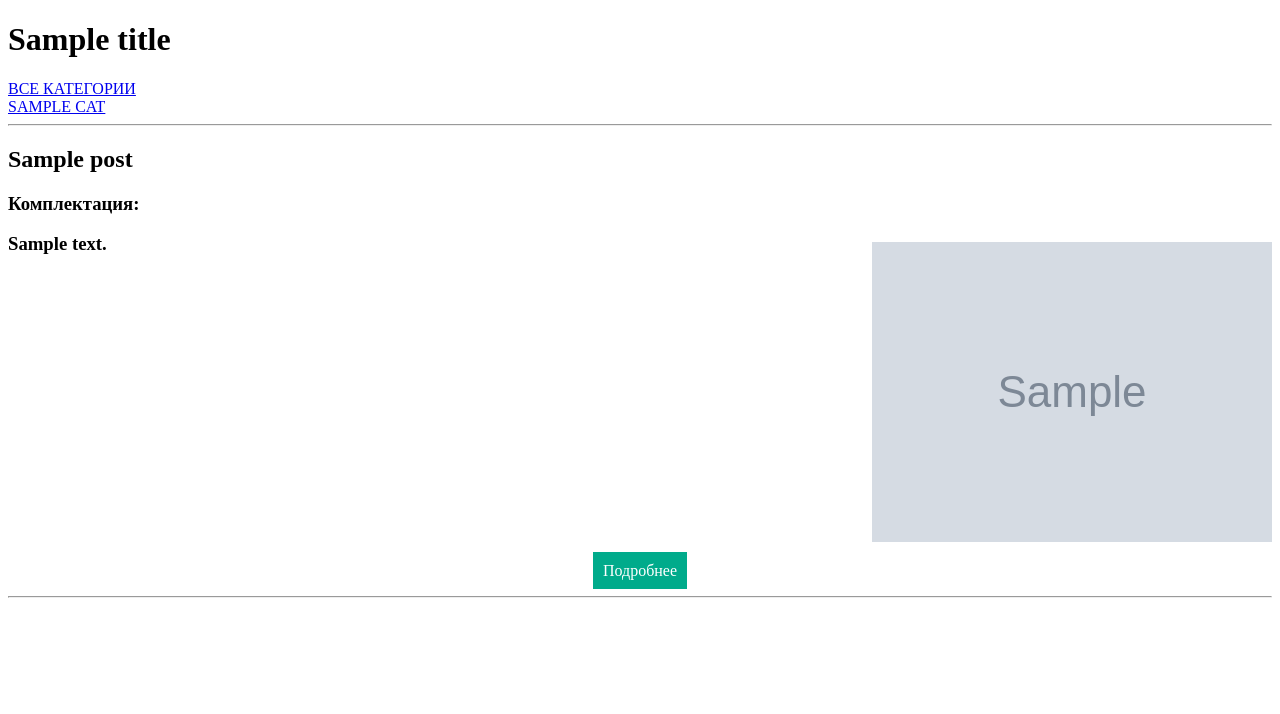
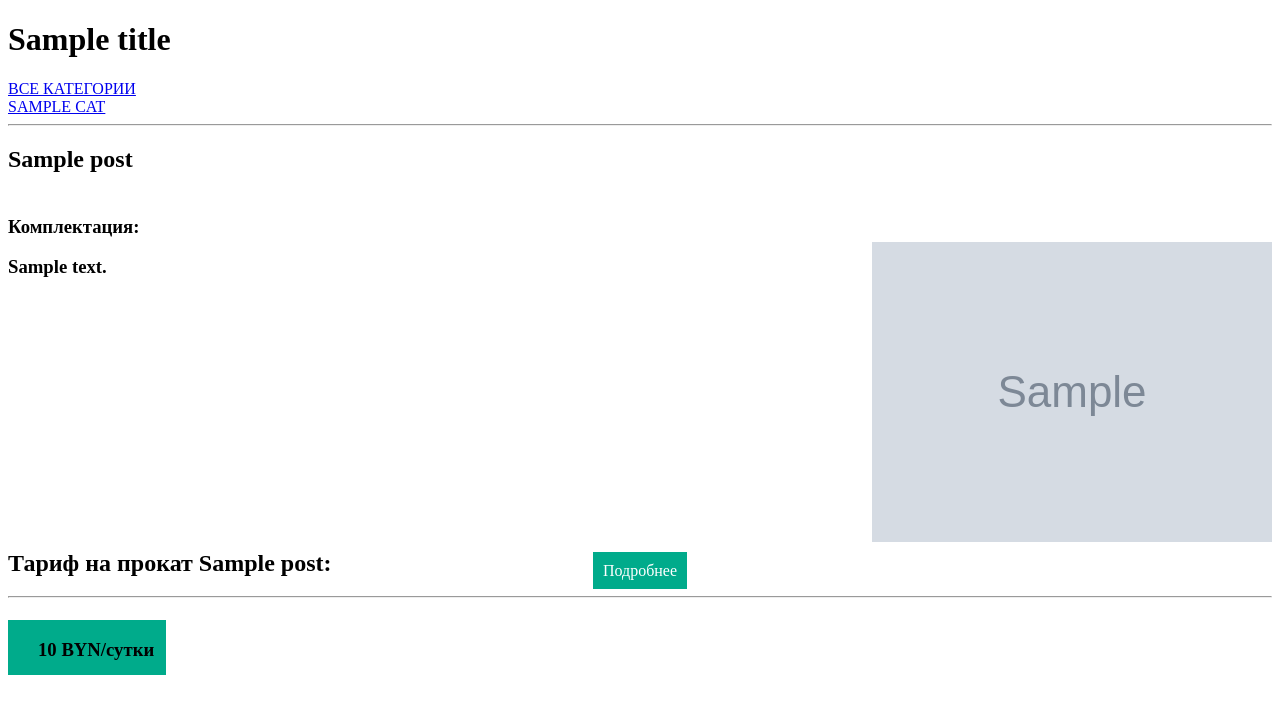
Before and after one commit to Dobromudrov/tms-exam-project, a Django app: template rentcar/main/templates/main/cars.html in a window 1280 px wide. Shown: the part 58-772 px from the top of the page. Run offline with Django 3.2, Linux system fonts and the light colour scheme; the template is opened without the code that fills it: most values are stand-ins (such as "Sample title", 1, 10 or a date in 2020); grey boxes marked "Sample" are stand-in pictures.

Commit message:
DataBase (add price)

```diff
--- a/rentcar/main/admin.py
+++ b/rentcar/main/admin.py
@@ -3,10 +3,10 @@ from .models import *
 
 
 class CarsTableAdmin(admin.ModelAdmin):
-    list_display = ('id', 'title', 'cat', 'is_published', 'photo', 'time_create', 'time_update', 'slug')
+    list_display = ('id', 'title', 'cat', 'is_published', 'price', 'photo', 'time_create', 'time_update', 'slug')
     list_display_links = ('id', 'title', 'cat')
     search_fields = ('id', 'title',)
-    list_editable = ('is_published',)
+    list_editable = ('is_published', 'price')
     prepopulated_fields = {"slug": ("title",)}
 
 
--- a/rentcar/main/forms.py
+++ b/rentcar/main/forms.py
@@ -16,7 +16,7 @@ from .models import *
 class AddPostForm(forms.ModelForm):
     class Meta:
         model = CarsTable
-        fields = ['title', 'slug', 'content', 'photo', 'is_published', 'cat']
+        fields = ['title', 'slug', 'content', 'price', 'photo', 'is_published', 'cat']
 
 
 class RegisterUserForm(UserCreationForm):
--- a/rentcar/main/models.py
+++ b/rentcar/main/models.py
@@ -4,9 +4,10 @@ from django.urls import reverse
 
 class CarsTable(models.Model):
     title = models.CharField(max_length=100, verbose_name='Модель Машины')
-    slug = models.SlugField(max_length=255, unique=True, db_index=True, verbose_name="URL", null=True)
+    slug = models.SlugField(max_length=255, unique=True, db_index=True, verbose_name='URL', null=True)
     content = models.TextField(blank=True, verbose_name='Описание')
     photo = models.ImageField(upload_to='photos/cars', verbose_name='Фото')
+    price = models.DecimalField(max_digits=10, decimal_places=2, verbose_name='Цена | BYN', null=True)
     time_create = models.DateTimeField(auto_now_add=True, null=True, verbose_name='Создано')
     time_update = models.DateTimeField(auto_now=True, null=True, verbose_name='Обновлено')
     is_published = models.BooleanField(default=True, verbose_name='Статус Публикации')
--- a/rentcar/main/templates/main/cars.html
+++ b/rentcar/main/templates/main/cars.html
@@ -25,14 +25,15 @@
 <hr>
 <ul class="non_list_style">
     {% for p in posts %}
-        <h2>{{ p.title }}</h2>
+        <h2 style="height:50px;">{{ p.title }}</h2>
 		<h3><p>Комплектация:</p></h3>
-        <h3><p class="text_left">{{ p.content | linebreaks}}</p></h3>
-
+        <h3 style="height:270px;"><p>{{ p.content | linebreaks}}</p></h3>
+        <h2><p>Тариф на прокат {{ p.title }}:</p></h2>
+        <h3 style="background: #00ab8b; width: 10%;  height: 55px; position:absolute; padding-left: 30px;"><p>{{ p.price }} BYN/сутки</p></h3>
 </ul>
 
 {% if p.photo %}
-    <p class="image_right"><img src="{{ p.photo.url }}"></p>
+    <p style="text-align: right;"><img src="{{ p.photo.url }}"></p>
 
 {% endif %}
 	<p class="link_button"><a href="{{ p.get_absolute_url }}">Подробнее</a></p>
--- a/rentcar/main/templates/main/post.html
+++ b/rentcar/main/templates/main/post.html
@@ -8,4 +8,5 @@
 {% endif %}
 </div>
 <div class="post_text">{{post.content|linebreaks}}</div>
+<div class="post_text">Price = {{ post.price }} руб/сутки</div>
 {% endblock %}
```
